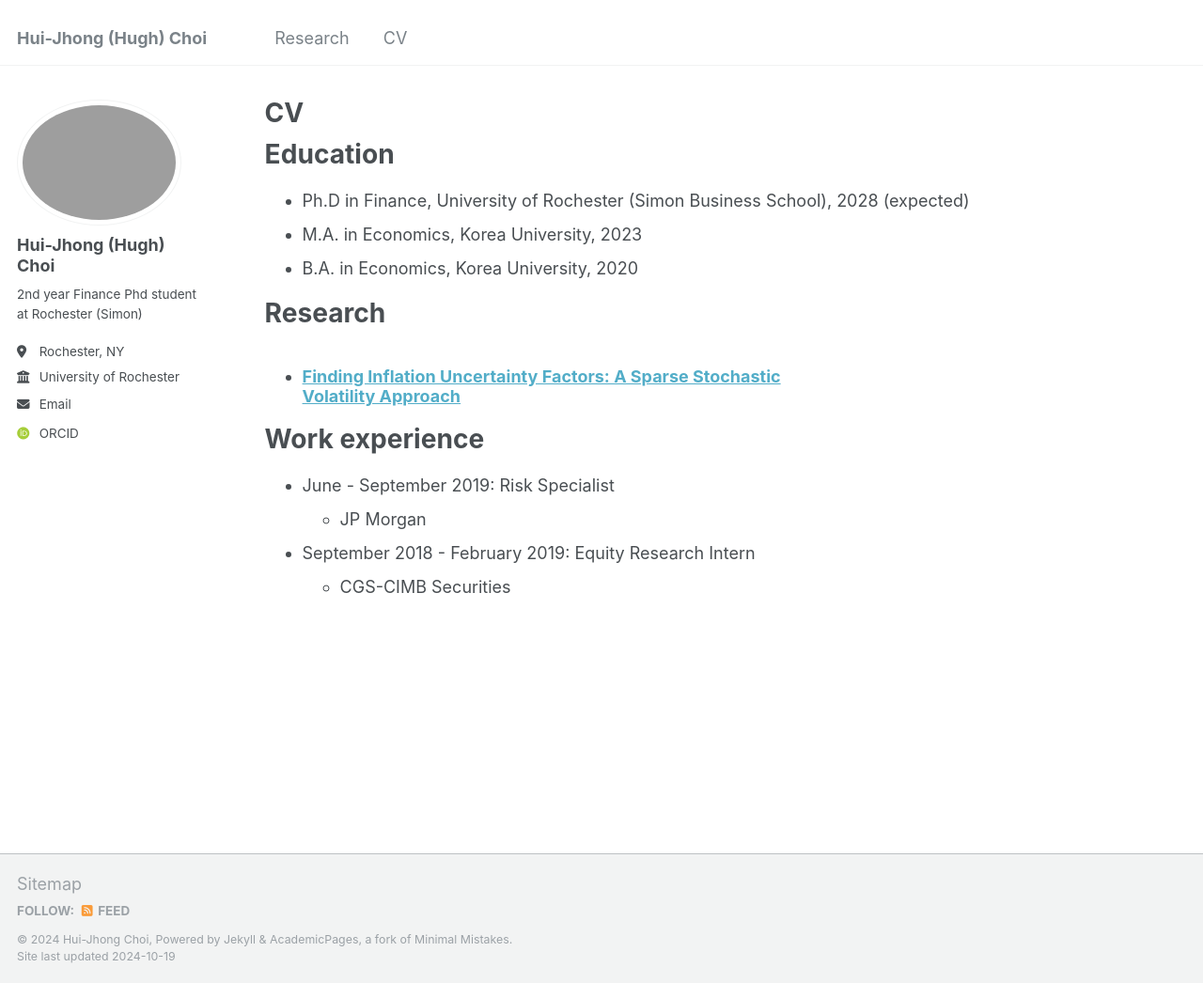
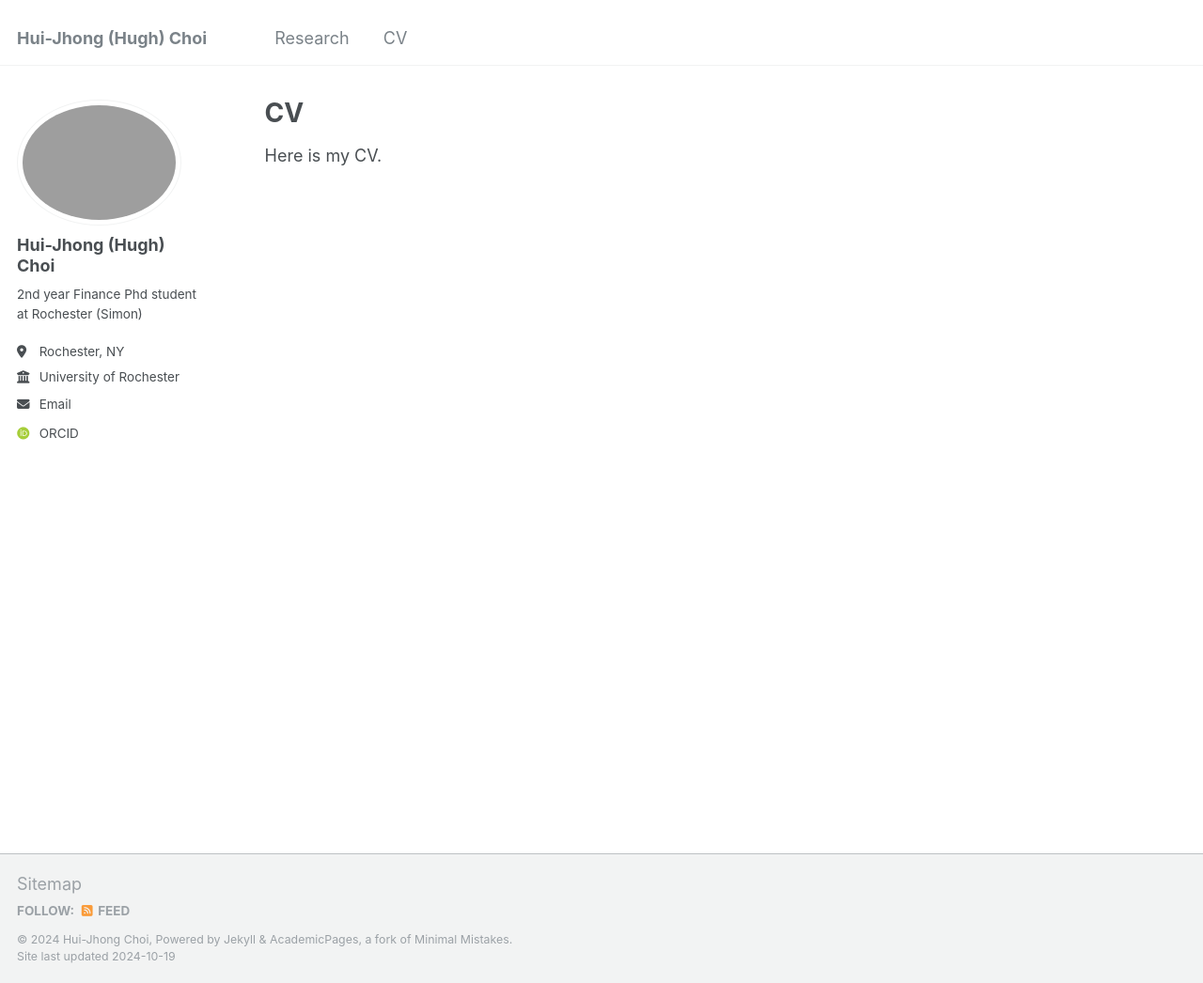
Before and after one commit to Hui-jhongChoi/Hui-jhongChoi.github.io, a Jekyll site: the page built from _pages/cv.md, in a window 1280 px wide and 1046 px high. Shown: the whole window at 94% size. Built offline with Jekyll 4.4.1, drawn with Linux system fonts in a browser that asks for light colours; some web fonts are replaced.

Commit message:
Update cv.md

```diff
--- a/_pages/cv.md
+++ b/_pages/cv.md
@@ -9,22 +9,4 @@ redirect_from:
 
 {% include base_path %}
 
-Education
-======
-* Ph.D in Finance, University of Rochester (Simon Business School), 2028 (expected)
-* M.A. in Economics, Korea University, 2023
-* B.A. in Economics, Korea University, 2020
-
-Research
-======
-  <ul>{% for post in site.research reversed %}
-    {% include archive-single-cv.html %}
-  {% endfor %}</ul>
-
-Work experience
-======
-* June - September 2019: Risk Specialist
-  * JP Morgan
-
-* September 2018 - February 2019: Equity Research Intern
-  * CGS-CIMB Securities
+Here is my CV.
```
